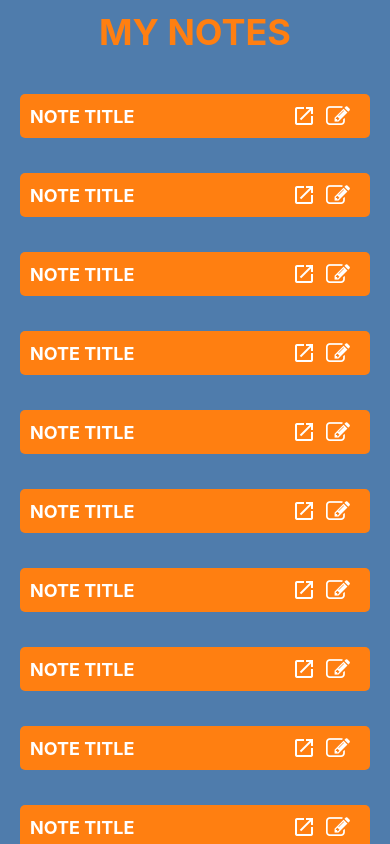
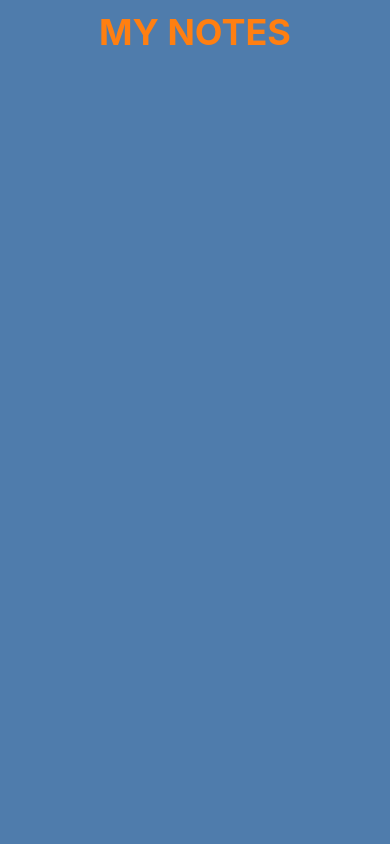
Before and after one commit to ChustrupFx/NotesApp, a React Native app: screen /Home in a window 390 px wide. Built offline with nearby package versions, Linux system fonts and the light colour scheme.

Commit message:
Getting data from Async Storage

```diff
--- a/src/App.tsx
+++ b/src/App.tsx
@@ -27,7 +27,8 @@ const App: React.FC = () => {
         <Stack.Navigator
           screenOptions={{
             headerShown: false,
-          }}>
+          }}
+          initialRouteName="Home">
           <Stack.Screen name="CreateNote" component={CreateNoteScreen} />
           <Stack.Screen name="Home" component={HomeScreen} />
         </Stack.Navigator>
--- a/src/screen/CreateNoteScreen/CreateNoteScreen.tsx
+++ b/src/screen/CreateNoteScreen/CreateNoteScreen.tsx
@@ -5,11 +5,6 @@ import AsyncStorage from '@react-native-community/async-storage';
 import {Alert, KeyboardAvoidingView, Platform, ScrollView} from 'react-native';
 import {TitleInput, ContentInput, SubmitButton, ButtonText} from './style';
 import {NativeStackScreenProps} from '@react-navigation/native-stack';
-
-interface Note {
-  title: string;
-  content: string;
-}
 
 const CreateNoteScreen: React.FC<NativeStackScreenProps<any>> = ({
   navigation,
@@ -63,7 +58,7 @@ const CreateNoteScreen: React.FC<NativeStackScreenProps<any>> = ({
         ? JSON.parse(allNotesJSONString)
         : {};
 
-      allNotesParsed[Date.now()] = {title, content};
+      allNotesParsed[Date.now()] = {title, content, timestamp: Date.now()};
 
       await AsyncStorage.setItem('notes', JSON.stringify(allNotesParsed));
 
--- a/src/screen/HomeScreen/HomeScreen.tsx
+++ b/src/screen/HomeScreen/HomeScreen.tsx
@@ -1,28 +1,55 @@
 import * as React from 'react';
+import {Alert} from 'react-native';
 import {NotesList, NoteItem, NoteTitle, NoteItemButtons, Button} from './style';
+import {NativeStackScreenProps} from '@react-navigation/native-stack';
 
-import MUI from 'react-native-vector-icons/MaterialIcons';
 import FA from 'react-native-vector-icons/FontAwesome';
 import DefaultScreenLayout from '../../components/DefaultScreenLayout/DefaultScreenLayout';
+import AsyncStorage from '@react-native-community/async-storage';
 
-const data = new Array(50).fill(0);
+interface Note {
+  title: string;
+  content: string;
+  timestamp: number;
+}
 
-const HomeScreen: React.FC = () => {
+const HomeScreen: React.FC<NativeStackScreenProps<any>> = ({navigation}) => {
+  const [data, setData] = React.useState([]);
+
+  React.useEffect(() => {
+    (async () => {
+      try {
+        const allNotes = await AsyncStorage.getItem('notes');
+
+        if (!allNotes) return;
+
+        const allNotesParsed = JSON.parse(allNotes);
+
+        // const sortedNotes = sortData(allNotesParsed);
+        const sortedNotes = sortData(allNotesParsed);
+
+        setData(sortedNotes);
+      } catch (e) {
+        Alert.alert('Error retrieving notes.');
+      }
+    })();
+  }, []);
+
   return (
-    <>
     <DefaultScreenLayout title="MY NOTES">
       <NotesList
         data={data}
-          renderItem={() => {
+        keyExtractor={({timestamp}) => timestamp}
+        renderItem={({item}: {}) => {
           return (
             <NoteItem>
-                <NoteTitle>NOTE TITLE</NoteTitle>
+              <NoteTitle>{item.title}</NoteTitle>
               <NoteItemButtons>
                 <Button>
-                    <MUI size={24} color="#FFF" name="open-in-new" />
+                  <FA size={24} color="#FFF" name="pencil-square-o" />
                 </Button>
                 <Button>
-                    <FA size={24} color="#FFF" name="pencil-square-o" />
+                  <FA size={24} color="#FFF" name="trash-o" />
                 </Button>
               </NoteItemButtons>
             </NoteItem>
@@ -30,8 +57,15 @@ const HomeScreen: React.FC = () => {
         }}
       />
     </DefaultScreenLayout>
-    </>
   );
+
+  function sortData(notes: any) {
+    return Object.values(notes).sort((a: any, b: any) => {
+      if (a.timestamp > b.timestamp) return -1;
+      if (a.timestamp < b.timestamp) return 1;
+      return 0;
+    });
+  }
 };
 
 export default HomeScreen;
```
Also changed, not shown: 1 other file (tests, documents, lock files or other folders). Lines whose indentation alone changed are shown as unchanged.
